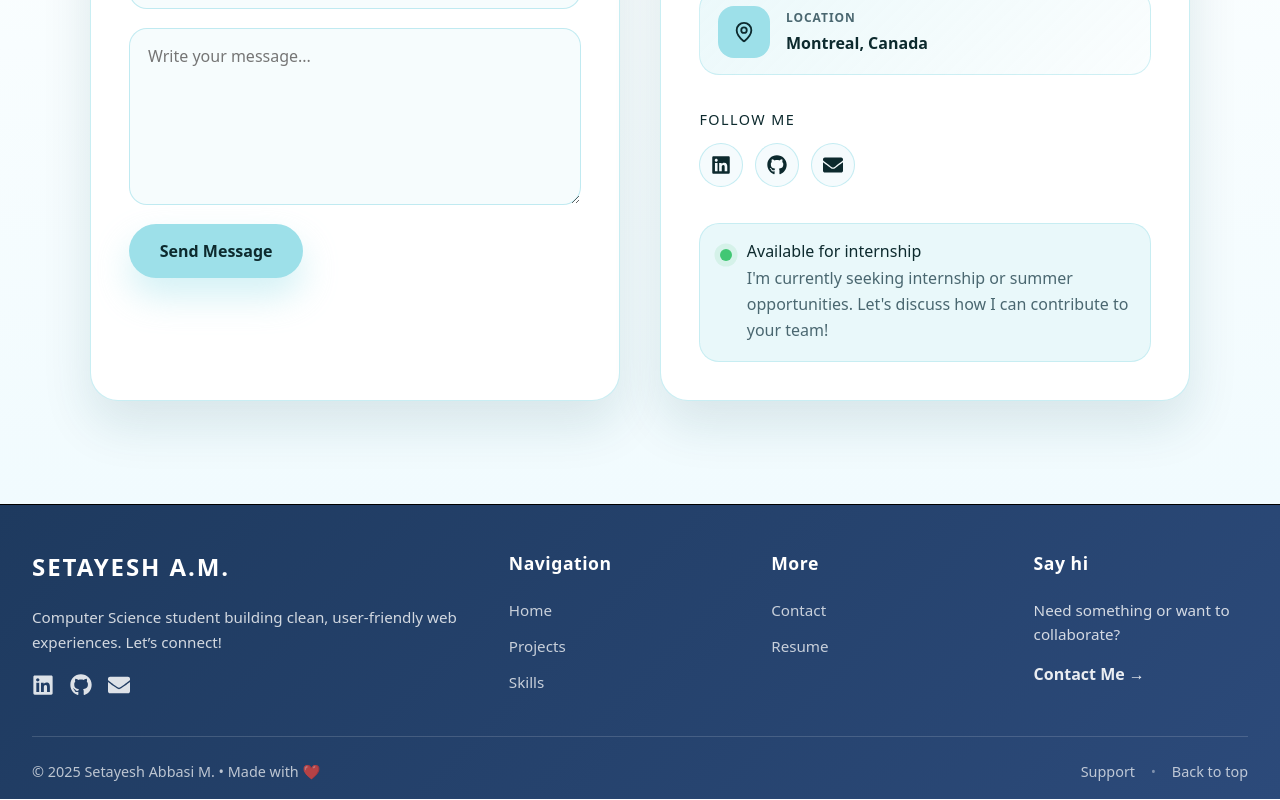
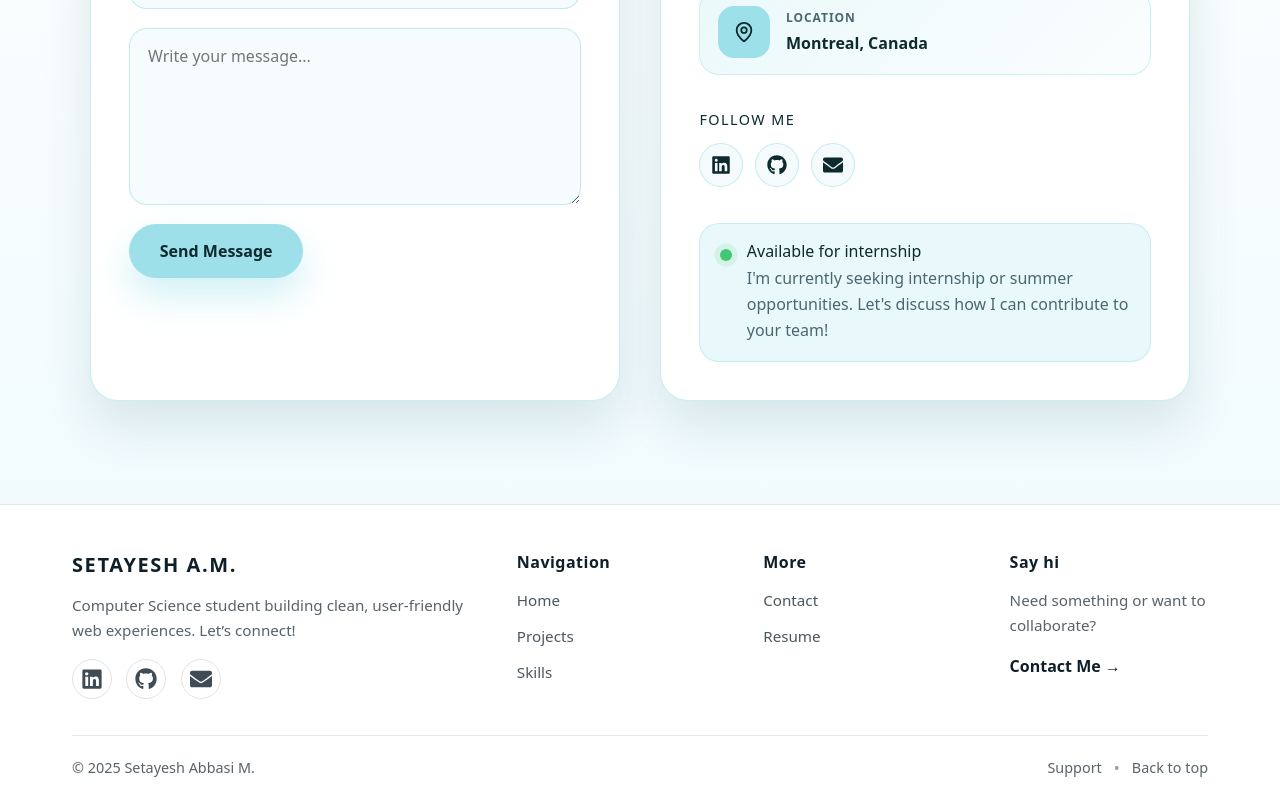
Before and after one commit to Setayesh2332/personal-portfolio-1.0, a React (Vite) app: page / in a window 1280 px wide. Shown: the part 3873-4673 px from the top of the page. Built offline with nearby package versions, Linux system fonts and the light colour scheme; no server answers; a web font is replaced by a local one.

Commit message:
adjust style for footer

```diff
--- a/src/components/Footer.css
+++ b/src/components/Footer.css
@@ -1,22 +1,72 @@
+/* ======================
+   Theme variables (LIGHT by default)
+   ====================== */
+:root {
+  --footer-bg: #ffffff;
+  --footer-text: #0f1f2a;
+  --footer-muted: rgba(15, 31, 42, 0.7);
+
+  --footer-border: rgba(15, 31, 42, 0.12);
+  --footer-divider: rgba(15, 31, 42, 0.10);
+
+  --footer-accent: #2aa7b8;         /* teal-ish like your buttons */
+  --footer-accent-2: #4f67ef;       /* underline color (you liked this) */
+
+  --footer-link: rgba(15, 31, 42, 0.75);
+  --footer-link-hover: #0f1f2a;
+
+  --footer-icon: rgba(15, 31, 42, 0.8);
+  --footer-icon-hover: #0f1f2a;
+}
+
+/* ======================
+   DARK theme overrides
+   (matches your screenshots: deep dark + teal accents)
+   ====================== */
+.dark-theme {
+  --footer-bg: #081114;
+  --footer-text: #e9f6f8;
+  --footer-muted: rgba(233, 246, 248, 0.7);
+
+  --footer-border: rgba(79, 205, 229, 0.22);
+  --footer-divider: rgba(255, 255, 255, 0.10);
+
+  --footer-accent: #38d4e6;
+  --footer-accent-2: #38d4e6;
+
+  --footer-link: rgba(233, 246, 248, 0.75);
+  --footer-link-hover: #ffffff;
+
+  --footer-icon: rgba(233, 246, 248, 0.85);
+  --footer-icon-hover: #ffffff;
+}
+
+/* ======================
+   Footer base
+   ====================== */
 .footer {
-  background: linear-gradient(135deg, #1e3a5f 0%, #2c4a7a 100%);
-  color: #ffffff;
-  padding: 3rem 0 1rem;
+  background: var(--footer-bg);
+  color: var(--footer-text);
+  padding: 3rem 0 1.25rem;
   margin-top: auto;
+  border-top: 1px solid var(--footer-divider);
 }
 
 .footer-container {
-  max-width: 1400px;
+  max-width: 1200px;
   margin: 0 auto;
   padding: 0 2rem;
 }
 
+/* ======================
+   Grid layout
+   ====================== */
 .footer-content {
   display: grid;
   grid-template-columns: 2fr 1fr 1fr 1fr;
   gap: 3rem;
-  padding-bottom: 2.5rem;
-  border-bottom: 1px solid rgba(255, 255, 255, 0.15);
+  padding-bottom: 2.25rem;
+  border-bottom: 1px solid var(--footer-divider);
 }
 
 .footer-section {
@@ -25,160 +75,187 @@
   gap: 1rem;
 }
 
+/* ======================
+   Text styles
+   ====================== */
 .footer-title {
-  font-size: 1.5rem;
-  font-weight: 700;
+  font-size: 1.25rem;
+  font-weight: 800;
   letter-spacing: 0.08em;
   text-transform: uppercase;
-  margin: 0 0 0.5rem 0;
+  margin: 0;
 }
 
 .footer-heading {
-  font-size: 1.1rem;
-  font-weight: 700;
-  margin: 0 0 0.5rem 0;
+  font-size: 1rem;
+  font-weight: 800;
+  margin: 0;
   letter-spacing: 0.03em;
 }
 
 .footer-description {
   font-size: 0.95rem;
-  line-height: 1.6;
-  color: rgba(255, 255, 255, 0.8);
+  line-height: 1.65;
   margin: 0;
+  color: var(--footer-muted);
 }
 
+/* ======================
+   Social icons
+   ====================== */
 .footer-socials {
   display: flex;
-  gap: 1rem;
-  margin-top: 0.25rem;
+  gap: 0.9rem;
 }
 
 .footer-socials a {
   display: inline-flex;
   align-items: center;
   justify-content: center;
-  color: rgba(255, 255, 255, 0.85);
-  transition: transform 0.2s ease, color 0.2s ease;
+
+  width: 40px;
+  height: 40px;
+  border-radius: 999px;
+
+  border: 1px solid var(--footer-border);
+  color: var(--footer-icon);
+
+  transition: transform 0.2s ease, color 0.2s ease, border-color 0.2s ease;
 }
 
 .footer-socials a:hover {
   transform: translateY(-2px);
-  color: #ffffff;
+  color: var(--footer-icon-hover);
+  border-color: var(--footer-accent);
 }
 
+/* ======================
+   Links with underline hover
+   ====================== */
 .footer-links {
   list-style: none;
   padding: 0;
   margin: 0;
+
   display: flex;
   flex-direction: column;
   gap: 0.75rem;
 }
 
-.footer-links li {
-  margin: 0;
+.footer-links a {
+  color: var(--footer-link);
+  text-decoration: none;
+  font-size: 0.95rem;
+
+  display: inline-block;
+  position: relative;
+
+  transition: transform 0.25s ease, color 0.25s ease;
 }
 
-.footer-links a {
-  color: rgba(255, 255, 255, 0.75);
-  text-decoration: none;
-  font-size: 0.95rem;
-  transition: all 0.3s ease;
-  display: inline-block;
-  position: relative;
-}
-
-/* the underline */
+/* underline animation */
 .footer-links a::before {
   content: "";
   position: absolute;
+  left: 0;
+  bottom: -3px;
+
   width: 0;
   height: 2px;
-  bottom: -2px;
-  left: 0;
-  background: #4f67ef;
-  transition: width 0.3s ease;
+  border-radius: 2px;
+
+  background: var(--footer-accent-2);
+  transition: width 0.25s ease;
 }
 
 .footer-links a:hover {
-  color: #ffffff;
-  transform: translateX(5px);
+  color: var(--footer-link-hover);
+  transform: translateX(6px);
 }
 
 .footer-links a:hover::before {
   width: 100%;
 }
 
+/* ======================
+   CTA link (optional)
+   ====================== */
 .footer-cta {
-  color: rgba(255, 255, 255, 0.9);
+  width: fit-content;
+  color: var(--footer-link-hover);
   text-decoration: none;
-  font-weight: 600;
+  font-weight: 700;
+
   display: inline-block;
   position: relative;
-  width: fit-content;
-  transition: color 0.3s ease, transform 0.3s ease;
+  transition: transform 0.25s ease;
 }
 
 .footer-cta::before {
   content: "";
   position: absolute;
+  left: 0;
+  bottom: -4px;
+
   width: 0;
   height: 2px;
-  bottom: -3px;
-  left: 0;
-  background: #4f67ef;
-  transition: width 0.3s ease;
+  border-radius: 2px;
+
+  background: var(--footer-accent);
+  transition: width 0.25s ease;
 }
 
 .footer-cta:hover {
-  color: #ffffff;
-  transform: translateX(5px);
+  transform: translateX(6px);
 }
 
 .footer-cta:hover::before {
   width: 100%;
 }
 
+/* ======================
+   Footer bottom bar
+   ====================== */
 .footer-bottom {
   display: flex;
   justify-content: space-between;
   align-items: center;
-  padding-top: 1.5rem;
+  gap: 1rem;
   flex-wrap: wrap;
-  gap: 1rem;
-}
-
-.footer-bottom p {
-  margin: 0;
+  padding-top: 1.25rem;
 }
 
 .footer-copyright {
+  margin: 0;
   font-size: 0.9rem;
-  color: rgba(255, 255, 255, 0.7);
+  color: var(--footer-muted);
 }
 
 .footer-legal {
   display: flex;
   align-items: center;
-  gap: 1rem;
+  gap: 0.75rem;
 }
 
 .footer-legal a {
-  color: rgba(255, 255, 255, 0.7);
+  color: var(--footer-muted);
   text-decoration: none;
   font-size: 0.9rem;
-  transition: color 0.3s ease;
+  transition: color 0.2s ease;
 }
 
 .footer-legal a:hover {
-  color: #ffffff;
+  color: var(--footer-link-hover);
 }
 
 .footer-separator {
-  color: rgba(255, 255, 255, 0.4);
-  font-size: 0.8rem;
+  color: var(--footer-muted);
+  opacity: 0.6;
 }
 
+/* ======================
+   Responsive
+   ====================== */
 @media (max-width: 1024px) {
   .footer-content {
     grid-template-columns: 1fr 1fr;
@@ -187,52 +264,17 @@
 }
 
 @media (max-width: 768px) {
-  .footer {
-    padding: 2rem 0 1rem;
-  }
-
   .footer-container {
-    padding: 0 1.5rem;
+    padding: 0 1.25rem;
   }
 
   .footer-content {
     grid-template-columns: 1fr;
-    gap: 2rem;
-    padding-bottom: 2rem;
+    gap: 1.75rem;
   }
 
   .footer-bottom {
     flex-direction: column;
     align-items: flex-start;
-    gap: 0.75rem;
-  }
-
-  .footer-legal {
-    flex-wrap: wrap;
   }
 }
-
-@media (max-width: 480px) {
-  .footer {
-    padding: 1.5rem 0 1rem;
-  }
-
-  .footer-container {
-    padding: 0 1rem;
-  }
-
-  .footer-title {
-    font-size: 1.2rem;
-  }
-
-  .footer-heading {
-    font-size: 0.95rem;
-  }
-
-  .footer-description,
-  .footer-links a,
-  .footer-copyright,
-  .footer-legal a {
-    font-size: 0.85rem;
-  }
-}
--- a/src/components/Footer.tsx
+++ b/src/components/Footer.tsx
@@ -70,7 +70,7 @@ function Footer() {
 
         <div className="footer-bottom">
           <p className="footer-copyright">
-            © 2025 Setayesh Abbasi M. • Made with ❤️
+            © 2025 Setayesh Abbasi M.
           </p>
 
           <div className="footer-legal">
```
